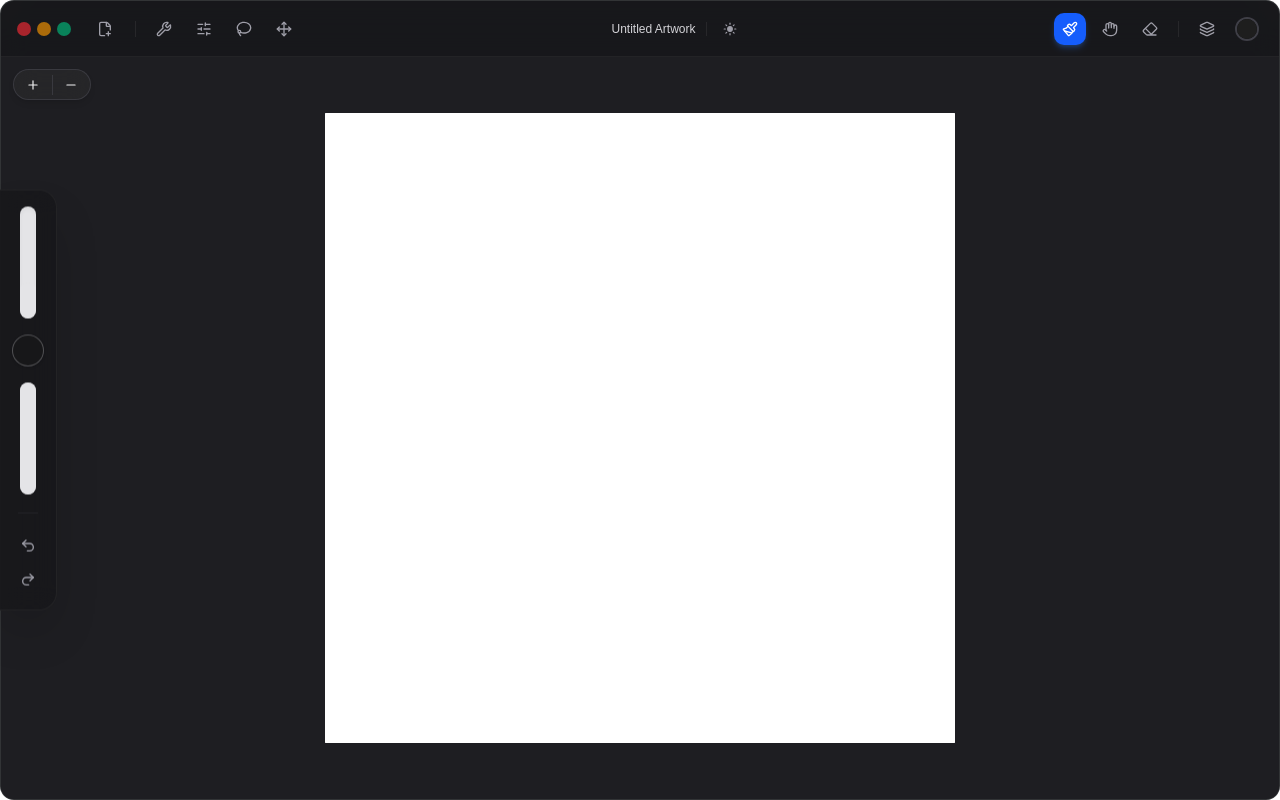
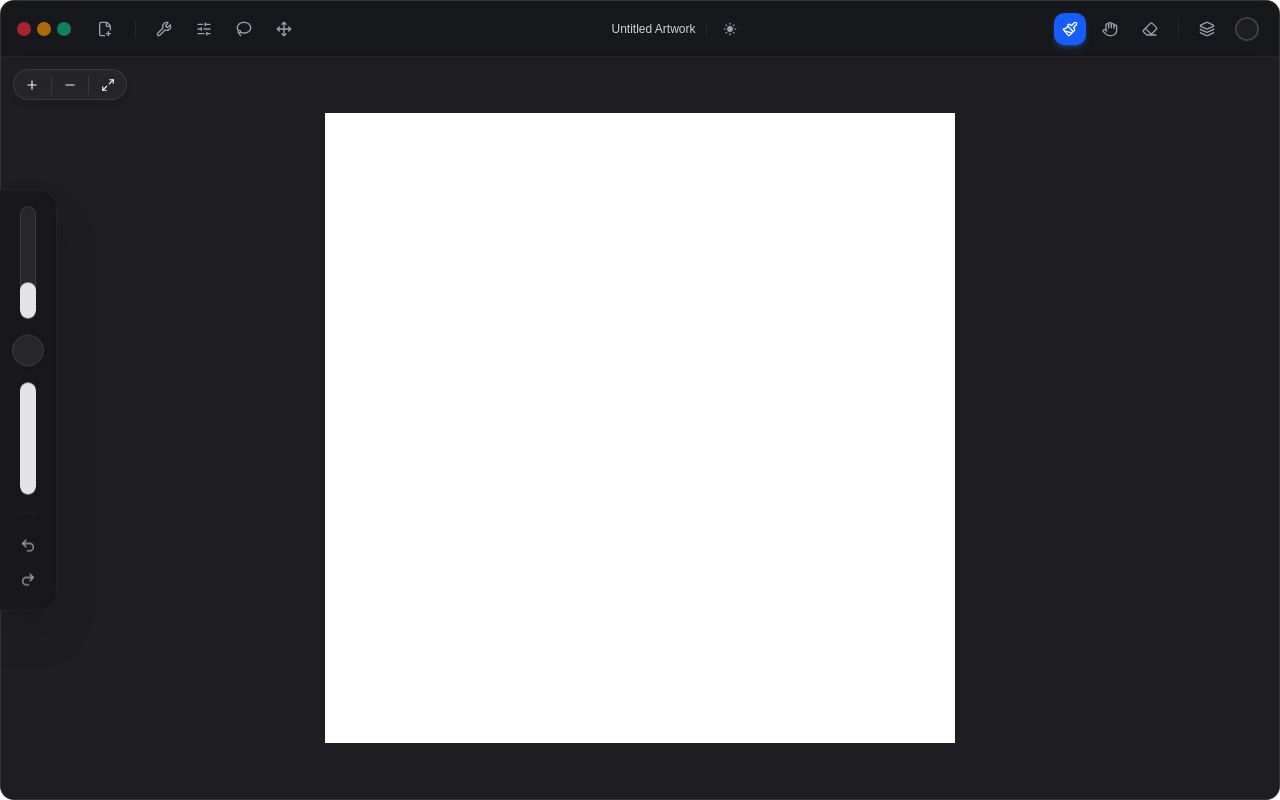
Before and after one commit to Marpuriganesh/laya_app, a React (Vite) app: page / in a window 1280 px wide. Built offline with nearby package versions, Linux system fonts and the light colour scheme.

Commit message:
refactor: update component styles for improved visual consistency and accessibility

```diff
--- a/src-tauri/tauri.conf.json
+++ b/src-tauri/tauri.conf.json
@@ -23,7 +23,7 @@
         "fullscreen": false,
         "decorations": false,
         "transparent": true,
-        "shadow": true
+        "shadow": false
       }
     ],
     "security": {
--- a/src/ui/components/CanvasViewport.tsx
+++ b/src/ui/components/CanvasViewport.tsx
@@ -6,7 +6,7 @@
   type FC,
   type PointerEvent,
 } from "react";
-import { FolderDown, Plus, Minus } from "lucide-react";
+import { FolderDown, Plus, Minus, Maximize2 } from "lucide-react";
 import type { DocumentConfiguration } from "@/types/document";
 import type { ActiveTool, CanvasTransform, SoftProofMode } from "@/types/ui";
 import { getCssFilterForSoftProof } from "@/engine/color/soft_proofing";
@@ -144,9 +144,11 @@
         doc.height,
         paddingRatio
       );
+      transformRef.current = fitTransform;
+      applyTransformToDom(fitTransform);
       onTransformChange(fitTransform);
     },
-    [doc.width, doc.height, onTransformChange]
+    [doc.width, doc.height, applyTransformToDom, onTransformChange]
   );
 
   // Zoom to 100% (1:1 pixel scale) centered
@@ -157,8 +159,11 @@
     const targetScale = 1.0;
     const panX = (clientWidth - doc.width * targetScale) * 0.5;
     const panY = (clientHeight - doc.height * targetScale) * 0.5;
-    onTransformChange({ scale: targetScale, panX, panY, rotation: 0 });
-  }, [doc.width, doc.height, onTransformChange]);
+    const targetTransform = { scale: targetScale, panX, panY, rotation: 0 };
+    transformRef.current = targetTransform;
+    applyTransformToDom(targetTransform);
+    onTransformChange(targetTransform);
+  }, [doc.width, doc.height, applyTransformToDom, onTransformChange]);
 
   // Zoom by a multiplicative factor relative to container center
   const zoomByFactor = useCallback(
@@ -175,9 +180,11 @@
         centerY,
         targetScale
       );
+      transformRef.current = nextTransform;
+      applyTransformToDom(nextTransform);
       onTransformChange(nextTransform);
     },
-    [onTransformChange]
+    [applyTransformToDom, onTransformChange]
   );
 
   // Mount Canvas to Drawing Engine & initialize background on document size or color change
@@ -306,14 +313,19 @@
           mouseY,
           targetScale
         );
+        transformRef.current = nextTransform;
+        applyTransformToDom(nextTransform);
         onTransformChange(nextTransform);
       } else {
-        onTransformChange({
+        const nextTransform: CanvasTransform = {
           scale: transformRef.current.scale,
           panX: transformRef.current.panX - e.deltaX,
           panY: transformRef.current.panY - e.deltaY,
           rotation: transformRef.current.rotation,
-        });
+        };
+        transformRef.current = nextTransform;
+        applyTransformToDom(nextTransform);
+        onTransformChange(nextTransform);
       }
     };
 
@@ -321,7 +333,7 @@
     return () => {
       container.removeEventListener("wheel", handleNativeWheel);
     };
-  }, [onTransformChange]);
+  }, [applyTransformToDom, onTransformChange]);
 
   // Computes screen-to-canvas coordinate unprojection accounting for container offset and zoom
   const getEffectiveTransform = useCallback((): CanvasTransform => {
@@ -737,21 +749,22 @@
         </div>
       </div>
 
-      {/* Floating Zoom Controls Pill (FigCraft Node 296 Frame 4) */}
+      {/* Floating Zoom Controls Pill (Zoom In, Zoom Out, Fit to Screen) */}
       <div
-        className="absolute top-3 left-3 z-20 flex items-center h-[31px] w-[78px] rounded-full bg-white/90 dark:bg-zinc-800/90 backdrop-blur-md border border-zinc-200 dark:border-zinc-700/80 shadow-md select-none overflow-hidden transition-colors"
-        title={`Zoom: ${Math.round(transform.scale * 100)}% (Double-click to reset 100%)`}
-        onDoubleClick={(e) => {
-          e.stopPropagation();
-          zoomTo100();
-        }}
+        onPointerDown={(e) => e.stopPropagation()}
+        onPointerUp={(e) => e.stopPropagation()}
+        onClick={(e) => e.stopPropagation()}
+        className="absolute top-3 left-3 z-20 flex items-center h-[31px] w-[114px] rounded-full bg-white/90 dark:bg-zinc-800/90 backdrop-blur-md border border-zinc-200 dark:border-zinc-700/80 shadow-md select-none overflow-hidden transition-colors"
+        title={`Zoom: ${Math.round(transform.scale * 100)}%`}
       >
         <button
           type="button"
           onClick={(e) => {
             e.stopPropagation();
-            zoomByFactor(1.2);
+            zoomByFactor(1.25);
           }}
+          onPointerDown={(e) => e.stopPropagation()}
+          onDoubleClick={(e) => e.stopPropagation()}
           aria-label="Zoom In"
           title="Zoom In (+)"
           className="flex-1 h-full flex items-center justify-center text-zinc-700 dark:text-zinc-100 hover:text-blue-600 dark:hover:text-blue-400 hover:bg-zinc-100 dark:hover:bg-zinc-700/60 active:scale-90 transition-all cursor-pointer"
@@ -759,20 +772,39 @@
           <Plus className="w-3.5 h-3.5" />
         </button>
 
-        <div className="w-px h-5 bg-zinc-200 dark:bg-zinc-700/80 shrink-0" />
+        <div className="w-px h-4.5 bg-zinc-200 dark:bg-zinc-700/80 shrink-0" />
 
         <button
           type="button"
           onClick={(e) => {
             e.stopPropagation();
-            zoomByFactor(1 / 1.2);
+            zoomByFactor(0.8);
           }}
+          onPointerDown={(e) => e.stopPropagation()}
+          onDoubleClick={(e) => e.stopPropagation()}
           aria-label="Zoom Out"
           title="Zoom Out (-)"
           className="flex-1 h-full flex items-center justify-center text-zinc-700 dark:text-zinc-100 hover:text-blue-600 dark:hover:text-blue-400 hover:bg-zinc-100 dark:hover:bg-zinc-700/60 active:scale-90 transition-all cursor-pointer"
         >
           <Minus className="w-3.5 h-3.5" />
         </button>
+
+        <div className="w-px h-4.5 bg-zinc-200 dark:bg-zinc-700/80 shrink-0" />
+
+        <button
+          type="button"
+          onClick={(e) => {
+            e.stopPropagation();
+            fitToScreen();
+          }}
+          onPointerDown={(e) => e.stopPropagation()}
+          onDoubleClick={(e) => e.stopPropagation()}
+          aria-label="Fit Canvas to Screen"
+          title="Fit Canvas to Screen (Cmd+0 / Ctrl+0)"
+          className="flex-1 h-full flex items-center justify-center text-zinc-700 dark:text-zinc-100 hover:text-blue-600 dark:hover:text-blue-400 hover:bg-zinc-100 dark:hover:bg-zinc-700/60 active:scale-90 transition-all cursor-pointer"
+        >
+          <Maximize2 className="w-3.5 h-3.5" />
+        </button>
       </div>
     </main>
   );
--- a/src/ui/components/ColorPickerPopover.tsx
+++ b/src/ui/components/ColorPickerPopover.tsx
@@ -1163,7 +1163,7 @@
           style={isDetached ? undefined : mainPopoverWindowStyle}
           className={
             isDetached
-              ? "h-screen w-screen bg-white dark:bg-zinc-900 text-zinc-900 dark:text-zinc-100 border border-zinc-200/90 dark:border-zinc-800/90 rounded-xl flex flex-col overflow-y-auto overflow-x-hidden select-none transition-colors"
+              ? "h-screen w-screen bg-white dark:bg-zinc-900 text-zinc-900 dark:text-zinc-100 border border-transparent rounded-xl flex flex-col overflow-y-auto overflow-x-hidden select-none transition-colors"
               : "fixed right-4 top-16 z-50 w-[320px] min-h-[520px] h-auto rounded-xl bg-white/95 dark:bg-zinc-900/95 text-zinc-900 dark:text-zinc-100 border border-zinc-200 dark:border-zinc-800 shadow-2xl flex flex-col overflow-hidden select-none backdrop-blur-md transition-colors"
           }
         >
--- a/src/ui/components/DetachedWindowLayout.tsx
+++ b/src/ui/components/DetachedWindowLayout.tsx
@@ -54,7 +54,7 @@
   };
 
   return (
-    <div className="h-screen w-screen bg-white dark:bg-zinc-900 text-zinc-900 dark:text-zinc-100 flex flex-col overflow-hidden rounded-xl border border-zinc-200/90 dark:border-zinc-800/90 select-none transition-colors duration-150">
+    <div className="h-screen w-screen bg-white dark:bg-zinc-900 text-zinc-900 dark:text-zinc-100 flex flex-col overflow-hidden rounded-xl border border-transparent select-none transition-colors duration-150">
       {/* Draggable Title Bar */}
       <header
         data-tauri-drag-region
--- a/src/ui/components/SidebarRail.tsx
+++ b/src/ui/components/SidebarRail.tsx
@@ -82,7 +82,7 @@
       <div className="relative flex flex-col items-center">
         {/* Floating Tooltip to the right */}
         {(showSizeTooltip || isDraggingSize) && (
-          <div className="absolute left-14 top-1/2 -translate-y-1/2 px-2.5 py-1 rounded-lg bg-zinc-900/95 border border-blue-500/40 text-xs font-mono font-medium text-blue-200 shadow-2xl whitespace-nowrap pointer-events-none z-30 animate-in fade-in zoom-in-95 duration-100">
+          <div className="absolute left-14 top-1/2 -translate-y-1/2 px-2.5 py-1 rounded-lg bg-zinc-900/95 dark:bg-zinc-800 text-white border border-zinc-700 dark:border-blue-500/50 shadow-2xl whitespace-nowrap pointer-events-none z-30 animate-in fade-in zoom-in-95 duration-100 text-xs font-mono font-medium">
             {brushSize} px
           </div>
         )}
@@ -124,7 +124,7 @@
           title={`Brush Size: ${brushSize}px`}
         >
           {/* Visual Track Capsule (16px wide, 100px tall) */}
-          <div className="w-4 h-full rounded-full bg-zinc-200 dark:bg-zinc-850 ring-1 ring-inset ring-black/10 dark:ring-white/10 relative overflow-hidden flex flex-col justify-end shadow-inner">
+          <div className="w-4 h-full rounded-full bg-zinc-200 dark:bg-zinc-800 ring-1 ring-inset ring-black/10 dark:ring-white/10 relative overflow-hidden flex flex-col justify-end shadow-inner">
             {/* Active Level Fill rising from the bottom */}
             <div
               className={`w-full rounded-full transition-colors ${
@@ -146,14 +146,14 @@
         onClick={onModifierClick}
         aria-label="Menu / Modifier Button"
         title="QuickMenu / Sub-Menu"
-        className="w-8 h-8 rounded-full bg-zinc-100 hover:bg-zinc-200 dark:bg-zinc-900/80 dark:hover:bg-zinc-800/90 active:scale-95 border border-zinc-300 dark:border-white/25 hover:border-blue-500/60 dark:hover:border-blue-400/60 transition-all shadow-sm cursor-pointer"
+        className="w-8 h-8 rounded-full bg-zinc-100 hover:bg-zinc-200 dark:bg-zinc-800 dark:hover:bg-zinc-700 active:scale-95 border border-zinc-300 dark:border-zinc-700 transition-all shadow-sm cursor-pointer"
       />
 
       {/* 3. Brush Opacity Vertical Capsule Slider (No circular thumb) */}
       <div className="relative flex flex-col items-center">
         {/* Floating Tooltip to the right */}
         {(showOpacityTooltip || isDraggingOpacity) && (
-          <div className="absolute left-14 top-1/2 -translate-y-1/2 px-2.5 py-1 rounded-lg bg-zinc-900/95 border border-blue-500/40 text-xs font-mono font-medium text-blue-200 shadow-2xl whitespace-nowrap pointer-events-none z-30 animate-in fade-in zoom-in-95 duration-100">
+          <div className="absolute left-14 top-1/2 -translate-y-1/2 px-2.5 py-1 rounded-lg bg-zinc-900/95 dark:bg-zinc-800 text-white border border-zinc-700 dark:border-blue-500/50 shadow-2xl whitespace-nowrap pointer-events-none z-30 animate-in fade-in zoom-in-95 duration-100 text-xs font-mono font-medium">
             {opacityPercentage}%
           </div>
         )}
@@ -195,7 +195,7 @@
           title={`Brush Opacity: ${opacityPercentage}%`}
         >
           {/* Visual Track Capsule (16px wide, 100px tall) */}
-          <div className="w-4 h-full rounded-full bg-zinc-200 dark:bg-zinc-850 ring-1 ring-inset ring-black/10 dark:ring-white/10 relative overflow-hidden flex flex-col justify-end shadow-inner">
+          <div className="w-4 h-full rounded-full bg-zinc-200 dark:bg-zinc-800 ring-1 ring-inset ring-black/10 dark:ring-white/10 relative overflow-hidden flex flex-col justify-end shadow-inner">
             {/* Active Level Fill rising from the bottom */}
             <div
               className={`w-full rounded-full transition-colors ${
```
